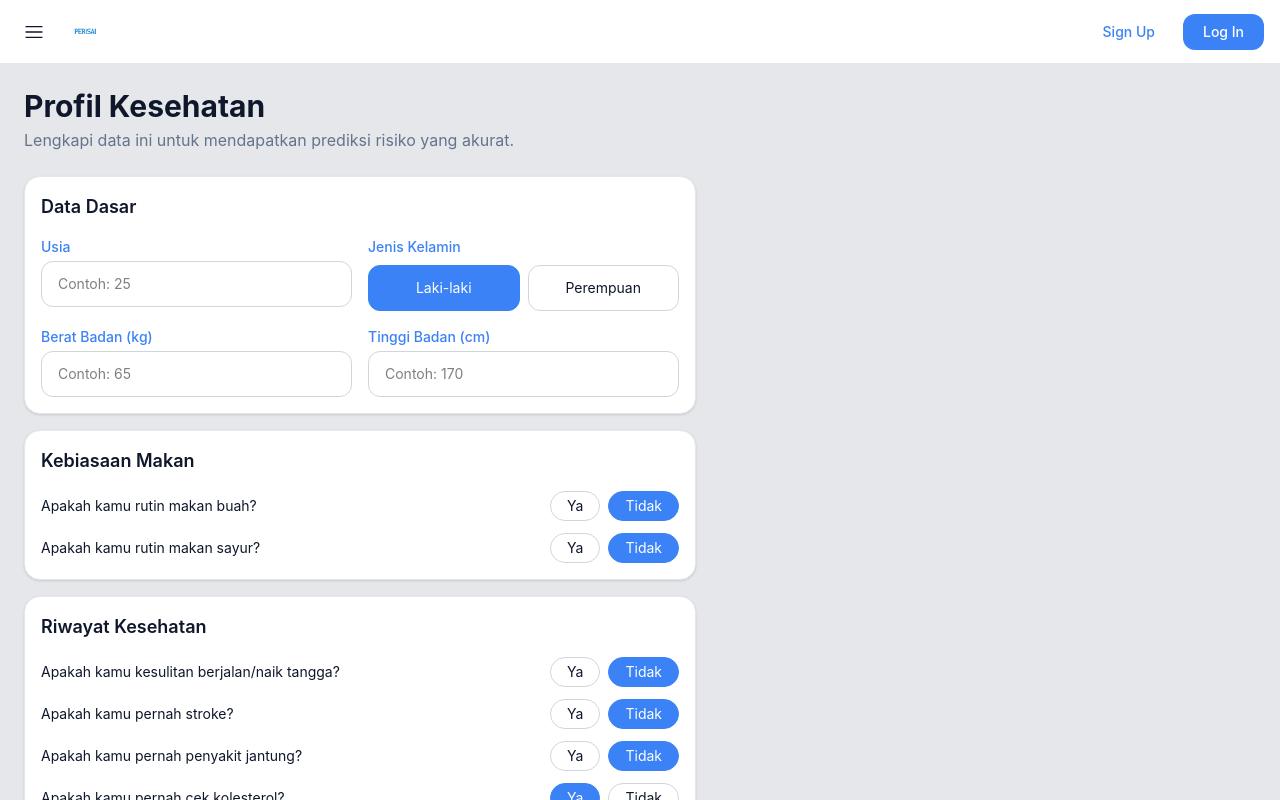
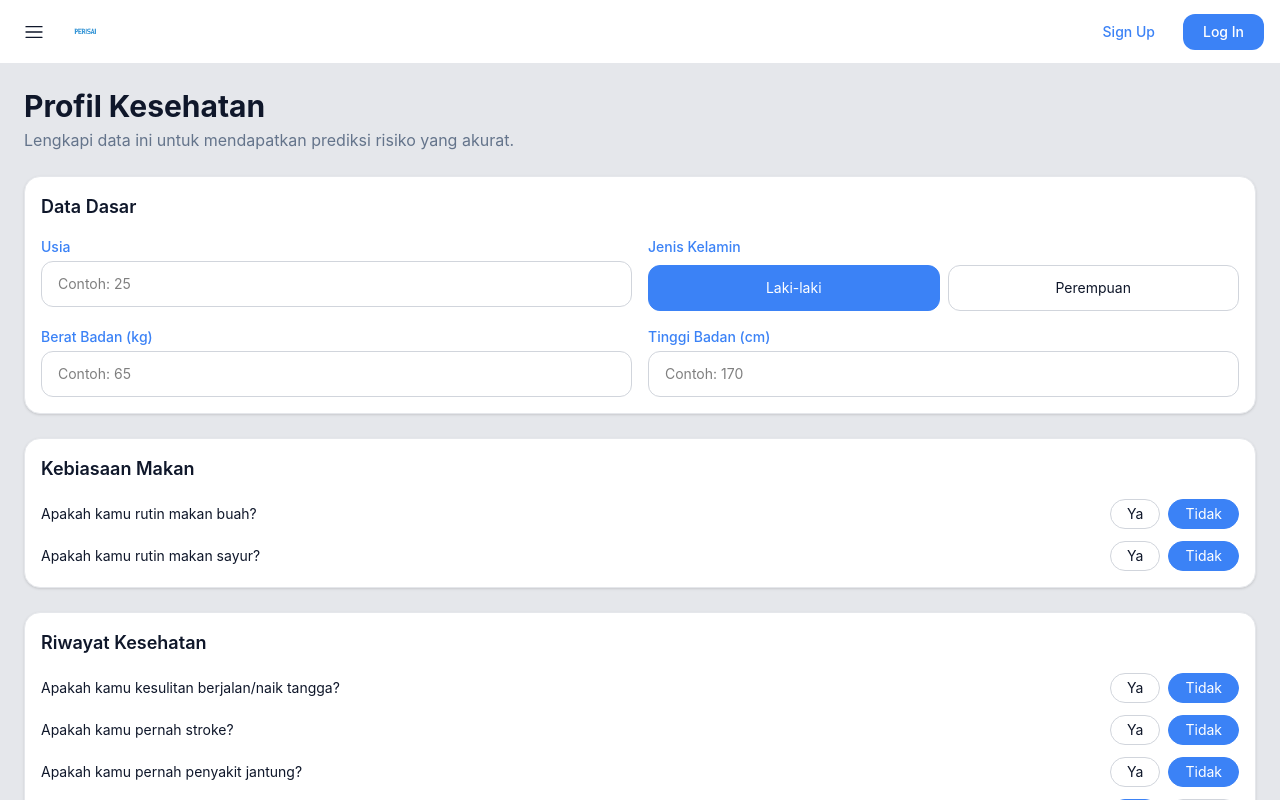
Before and after one commit to theoitssurabaya/PERISAI, a React (Vite) app in the folder Fullstack/Frontend/: page /profile in a window 1280 px wide. Shown: the top 800 px of the page. Built offline with nearby package versions, Linux system fonts and the light colour scheme; no server answers.

Commit message:
profile page

```diff
--- a/Fullstack/Frontend/src/pages/ProfilePage.jsx
+++ b/Fullstack/Frontend/src/pages/ProfilePage.jsx
@@ -79,7 +79,10 @@ function ProfilePage() {
       <h1 className={s.pageTitle}>Profil Kesehatan</h1>
       <p className={s.pageSubtitle}>Lengkapi data ini untuk mendapatkan prediksi risiko yang akurat.</p>
 
-      <form onSubmit={handleSubmit} className="mt-6 max-w-2xl flex flex-col gap-4">
+      <form
+        onSubmit={handleSubmit}
+        className="mt-6 w-full max-w-7xl mx-auto flex flex-col gap-6"
+      >
 
         {error && <div className="bg-red-50 border border-red-200 text-red-600 text-sm px-4 py-3 rounded-xl">{error}</div>}
         {success && <div className="bg-green-50 border border-green-200 text-green-600 text-sm px-4 py-3 rounded-xl">{success}</div>}
```
Also changed, not shown: 1 other file (tests, documents, lock files or other folders).
